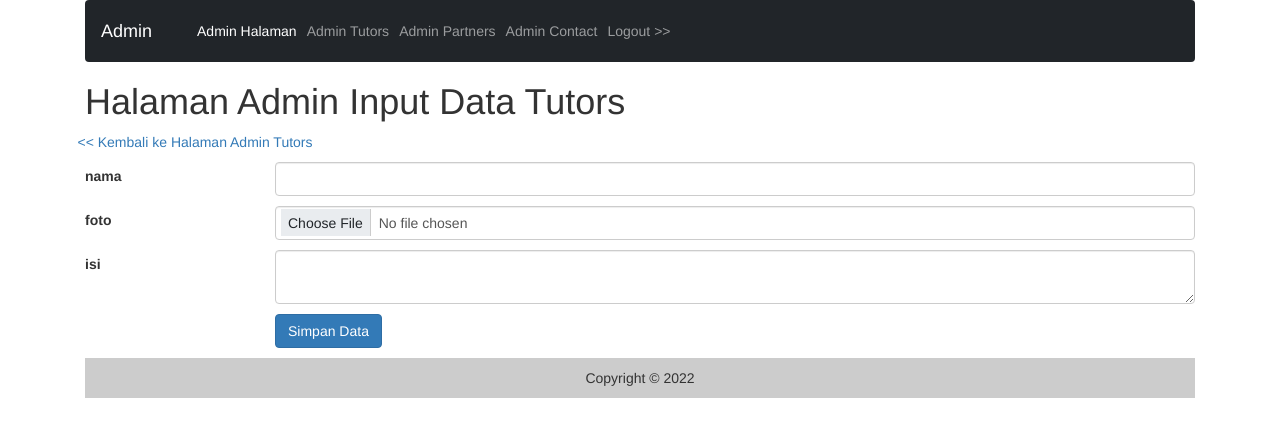
After one commit to Kukuh2307/websitecompany-PHP, a PHP site: page /website-company-profile/admin/tutors_input.php in a window 1280 px wide. The commit adds this page. Shown: the top 437 px of the page. Run offline with PHP 8.4, Linux system fonts and the light colour scheme; some libraries are stand-ins or nearby versions.

Commit message:
menambahkan data tutors

```diff
--- /dev/null
+++ b/admin/tutors_input.php
@@ -0,0 +1,124 @@
+<?php require 'inc_header.php' ?>
+<?php
+$nama = "";
+$foto = "";
+$isi = "";
+$gagal = "";
+$sukses ="";
+
+if(isset($_GET['id'])){
+  $id = $_GET['id'];
+}else{
+  $id = "";
+}
+if($id != ""){
+  $queryedit = "SELECT * FROM tutors WHERE id='$id'";
+  $kirimedit = mysqli_query($koneksi,$queryedit);
+  $tampil = mysqli_fetch_array($kirimedit);
+  $nama = $tampil["nama"];
+  $isi = $tampil["isi"];
+  if($isi =="") {
+    $gagal = "silahkan memasukkan isi";
+  }
+}
+
+// mengecek tombol simpan
+// menangkap isi nilai yang ada di form dan di sempan ke dalam variable
+if(isset($_POST['simpan'])){
+  // update data
+  if($id != ""){
+    $nama = $_POST['nama'];
+    $isi = $_POST['isi'];
+      // updatedata
+      $queryupdate = "UPDATE tutors SET nama = '$nama',isi='$isi',tgl_isi=now() WHERE id = '$id'";
+      $kirimupdate = mysqli_query($koneksi,$queryupdate);
+      if(isset($kirimupdate)) {
+        $sukses = "data berhasil di update";
+      } else {
+        $gagal ="data gagal di update";
+      }
+  } else {
+    // insert data
+    $nama = $_POST['nama'];
+    $isi = $_POST['isi'];
+    // menegecek apakah data terisi semua
+      if($nama == "  "  || $isi == "  ") {
+        $gagal = "silahkan memasukkan semua data";
+      } else {
+      $queryinsert = "INSERT INTO tutors(nama,isi) VALUES ('$nama','$isi')";
+      $kiriminsert = mysqli_query($koneksi,$queryinsert);
+      if(isset($kiriminsert)) {
+        $sukses = "data berhasil di inputkan";
+      } else {
+        $gagal = "data gagal di inputkan";
+      }
+      }
+  }
+  // mengecek foto dan format foto
+  if($_FILES['foto']['name']) {
+    $foto_name = $_FILES['foto']['name'];
+    $foto_file = $_FILES['foto']['tmp_name'];
+
+    $detail_file = pathinfo($foto_name);
+    print_r($detail_file);
+  }
+}
+?>
+<h1>Halaman Admin Input Data Tutors</h1>
+<div class="mb-3 row">
+  <a href="tutors.php">
+    << Kembali ke Halaman Admin Tutors</a>
+</div>
+<!-- alert sukses input data -->
+<?php
+if($sukses) {
+  ?>
+<div class="alert alert-primary" role="alert">
+  <?php echo $sukses ?>
+</div>
+<?php
+}
+?>
+<!-- alert gagal input data -->
+<?php
+if($gagal) {
+  ?>
+<div class="alert alert-danger" role="alert">
+  <?php echo $gagal ?>
+</div>
+<?php
+}
+?>
+<form action="" method="POST" enctype="multipart/form-data">
+  <!-- nama -->
+  <div class="mb-3 row">
+    <label for="nama" class="col-sm-2 col-form-label">nama</label>
+    <div class="col-sm-10">
+      <input type="text" class="form-control" id="nama" value=" <?php echo $nama ?> " name="nama">
+    </div>
+  </div>
+
+  <!-- foto -->
+  <div class="mb-3 row">
+    <label for="foto" class="col-sm-2 col-form-label">foto</label>
+    <div class="col-sm-10">
+      <input type="file" class="form-control" id="foto" name="foto">
+    </div>
+  </div>
+
+  <!-- isi -->
+  <div class="mb-3 row">
+    <label for="isi" class="col-sm-2 col-form-label">isi</label>
+    <div class="col-sm-10">
+      <textarea name="isi" class="form-control" id="summernote"> <?php echo $isi ?></textarea>
+    </div>
+  </div>
+
+  <div class="mb-3 row">
+    <div class="col-sm-2"></div>
+    <div class="col-sm-10">
+      <input type="submit" name="simpan" id="simpan" value="Simpan Data" class="btn btn-primary">
+    </div>
+  </div>
+</form>
+<?php require 'inc_footer.php' ?>
--- a/halaman.php
+++ b/halaman.php
@@ -1,7 +1,7 @@
 <?php
 include_once("koneksi/connectdatabase.php");
 include_once("koneksi/function.php");
-$id = getid();
+
 
 $queryselect = "SELECT * FROM halaman WHERE id='$id'";
 $kirimselect = mysqli_query($koneksi,$queryselect);
```
